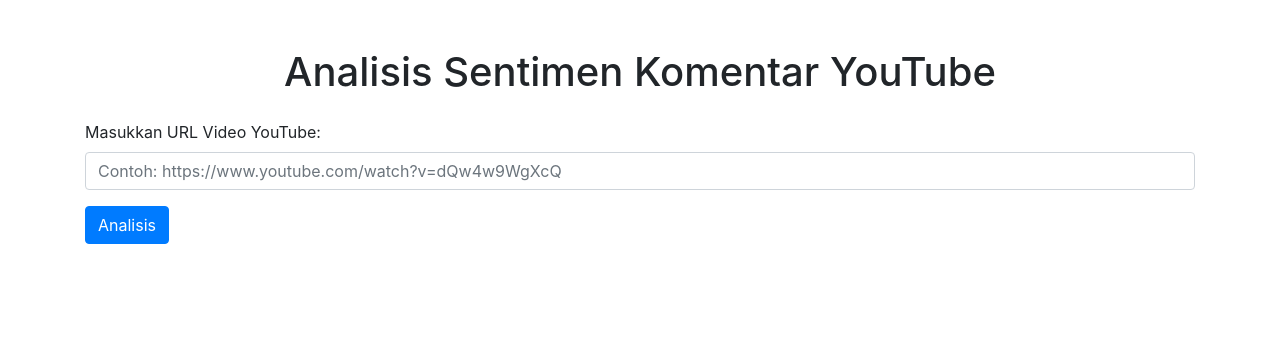
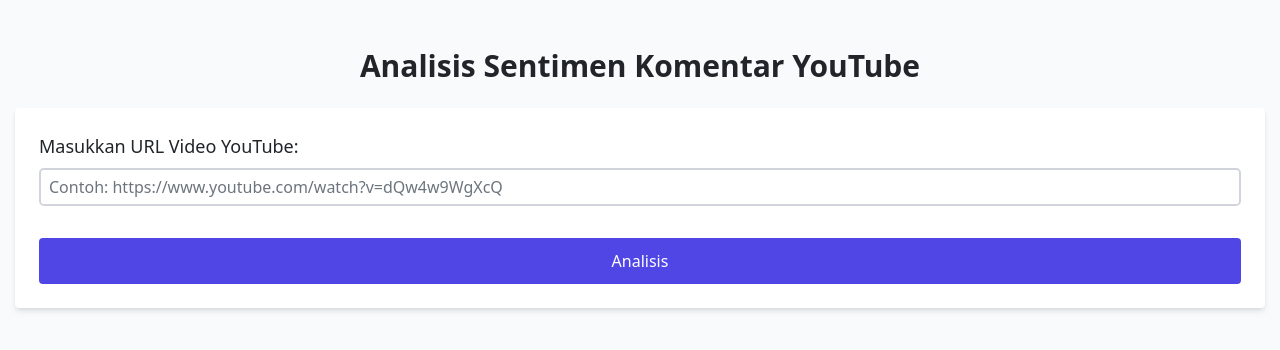
Before and after one commit to PaceKW/FlaskSentiYouTube-CommentAnalyzer, a Flask app: page / in a window 1280 px wide. Shown: the top 350 px of the page. Run offline with Flask 3, Linux system fonts and the light colour scheme; some libraries are stand-ins or nearby versions.

Commit message:
update: update interface

```diff
--- /dev/null
+++ b/static/styles.css
@@ -0,0 +1,4 @@
+#sentimentChart {
+    max-width: 100%;
+    height: 300px; /* Atur tinggi jika perlu */
+}
--- a/templates/index.html
+++ b/templates/index.html
@@ -6,30 +6,48 @@
     <title>Analisis Sentimen Komentar YouTube</title>
     <link rel="stylesheet" href="https://stackpath.bootstrapcdn.com/bootstrap/4.5.2/css/bootstrap.min.css">
     <script src="https://cdn.jsdelivr.net/npm/chart.js"></script>
+    <link href="https://cdn.jsdelivr.net/npm/tailwindcss@2.2.19/dist/tailwind.min.css" rel="stylesheet">
+    <style>
+        body {
+            background-color: #f9fafb; /* Warna latar belakang */
+        }
+        .btn-custom {
+            background-color: #4f46e5; /* Warna tombol */
+            color: white; /* Warna teks tombol */
+            width: 100%; /* Memastikan tombol mengambil lebar penuh form */
+            padding: 10px; /* Padding tombol untuk ukuran yang lebih besar */
+        }
+        .btn-custom:hover {
+            background-color: #4338ca; /* Warna hover tombol */
+        }
+        .card {
+            border-radius: 1rem; /* Sudut melingkar untuk kartu */
+        }
+    </style>
 </head>
 <body>
     <div class="container mt-5">
-        <h1 class="text-center">Analisis Sentimen Komentar YouTube</h1>
-        <form method="POST" class="mt-4">
+        <h1 class="text-center text-3xl font-bold mb-4">Analisis Sentimen Komentar YouTube</h1>
+        <form method="POST" class="mt-4 bg-white p-6 rounded shadow-md">
             <div class="form-group">
-                <label for="video_url">Masukkan URL Video YouTube:</label>
-                <input type="url" class="form-control" id="video_url" name="video_url" required placeholder="Contoh: https://www.youtube.com/watch?v=dQw4w9WgXcQ">
+                <label for="video_url" class="text-lg font-medium">Masukkan URL Video YouTube:</label>
+                <input type="url" class="form-control border-2 border-gray-300 p-2 rounded-lg" id="video_url" name="video_url" required placeholder="Contoh: https://www.youtube.com/watch?v=dQw4w9WgXcQ">
             </div>
-            <button type="submit" class="btn btn-primary">Analisis</button>
+            <button type="submit" class="btn btn-custom mt-3">Analisis</button>
         </form>
 
         {% if analyzed_comments %}
         <div class="row mt-5">
             <!-- Kolom Video YouTube -->
             <div class="col-md-6">
-                <h2>Video YouTube</h2>
+                <h2 class="text-xl font-bold">Video YouTube</h2>
                 <iframe width="100%" height="315" src="https://www.youtube.com/embed/{{ video_id }}" frameborder="0" allowfullscreen></iframe>
             </div>
             <!-- Kolom Analisis -->
             <div class="col-md-6">
-                <h2>Grafik Sentimen:</h2>
+                <h2 class="text-xl font-bold">Grafik Sentimen:</h2>
                 <canvas id="sentimentChart" width="400" height="200"></canvas>
-                <h2 class="mt-4">Hasil Analisis Komentar:</h2>
+                <h2 class="mt-4 text-xl font-bold">Hasil Analisis Komentar:</h2>
                 <ul class="list-group mt-3">
                     {% for comment, sentiment in analyzed_comments %}
                         <li class="list-group-item">
@@ -51,14 +69,32 @@
                         label: 'Jumlah Komentar',
                         data: Object.values(sentimentCounts),
                         backgroundColor: ['#66b3ff', '#99ff99', '#ff9999'],
+                        borderColor: ['#0056b3', '#28a745', '#dc3545'], // Warna border untuk bar
+                        borderWidth: 1
                     }]
                 },
                 options: {
+                    responsive: true,
                     scales: {
                         y: {
-                            beginAtZero: true
+                            beginAtZero: true,
+                            title: {
+                                display: true,
+                                text: 'Jumlah Komentar', // Judul sumbu Y
+                            },
+                        },
+                        x: {
+                            title: {
+                                display: true,
+                                text: 'Sentimen', // Judul sumbu X
+                            },
                         }
-                    }
+                    },
+                    plugins: {
+                        legend: {
+                            display: false // Menyembunyikan legenda
+                        },
+                    },
                 }
             });
         </script>
```
Also changed, not shown: static/scripts.js (added, +24 -0 lines).
